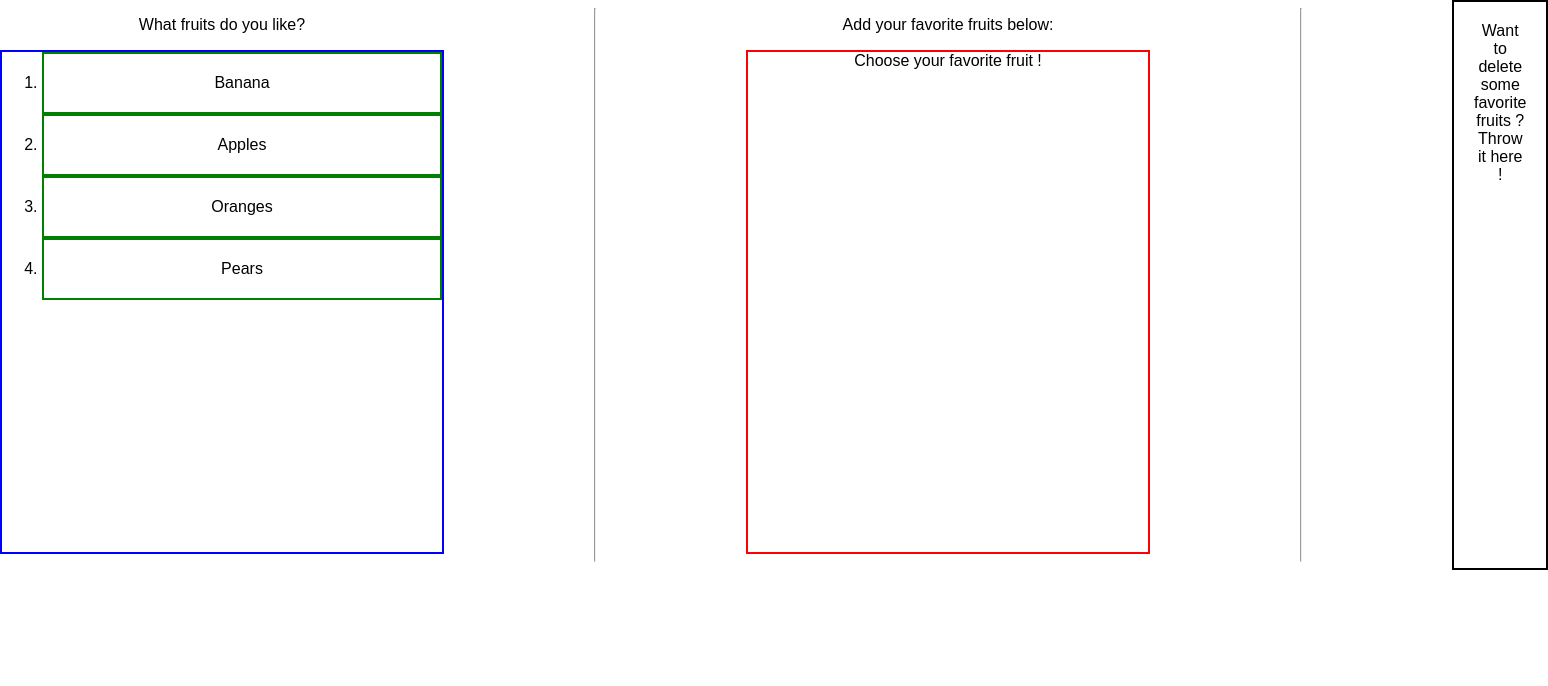
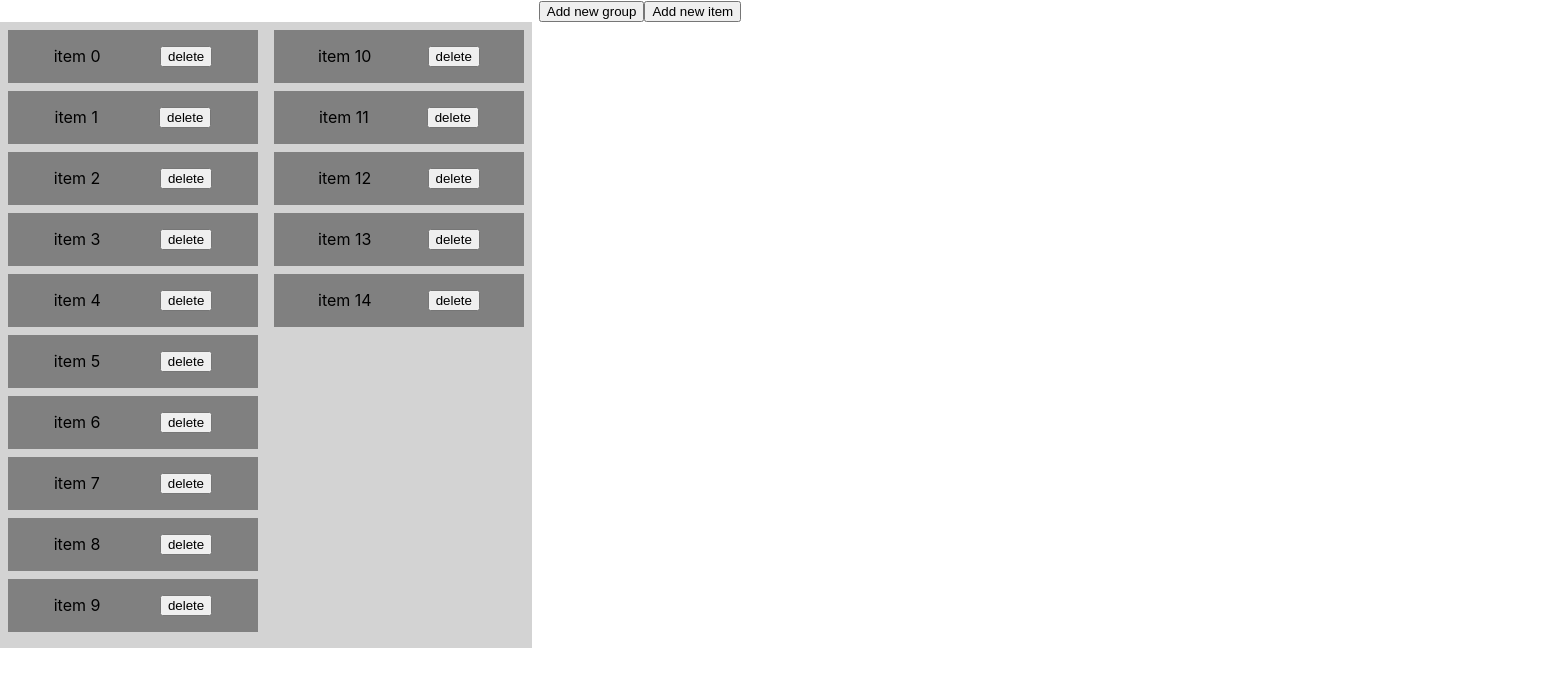
Before and after one commit to selcuk-yilmaz/DragAndDrop, a React (Create React App) app: page / in a window 1280 px wide. Shown: the top 686 px of the page, 1548 px wide, since content can reach past the window. Built offline with nearby package versions, Linux system fonts and the light colour scheme.

Commit message:
react-beautiful-dnd

```diff
--- a/package.json
+++ b/package.json
@@ -7,6 +7,7 @@
     "@testing-library/react": "^13.4.0",
     "@testing-library/user-event": "^13.5.0",
     "react": "^18.2.0",
+    "react-beautiful-dnd": "^13.1.1",
     "react-dom": "^18.2.0",
     "react-scripts": "5.0.1",
     "web-vitals": "^2.1.4"
--- a/src/App.js
+++ b/src/App.js
@@ -1,10 +1,13 @@
 // import logo from './logo.svg';
 import './App.css';
-import  DragAndDrop from "./components/DragDrop"
+import QuoteApp from './components/QuoteApp';
+// import  DragAndDrop from "./components/DragDrop"
+
 function App() {
   return (
     <div className="App">
-<DragAndDrop />
+{/* <DragAndDrop /> */}
+<QuoteApp/>
     </div>
   );
 }
--- /dev/null
+++ b/src/components/QuoteApp.js
@@ -0,0 +1,174 @@
+import React, { useState } from "react";
+import { DragDropContext, Droppable, Draggable } from "react-beautiful-dnd";
+
+// fake data generator
+const getItems = (count, offset = 0) =>
+  Array.from({ length: count }, (v, k) => k).map((k) => ({
+    id: `item-${k + offset}-${new Date().getTime()}`,
+    content: `item ${k + offset}`,
+  }));
+
+const reorder = (list, startIndex, endIndex) => {
+  const result = Array.from(list);
+  const [removed] = result.splice(startIndex, 1);
+  result.splice(endIndex, 0, removed);
+
+  return result;
+};
+
+/**
+ * Moves an item from one list to another list.
+ */
+const move = (
+  source,
+  destination,
+  droppableSource,
+  droppableDestination
+) => {
+  const sourceClone = Array.from(source);
+  const destClone = Array.from(destination);
+  const [removed] = sourceClone.splice(droppableSource.index, 1);
+
+  destClone.splice(droppableDestination.index, 0, removed);
+
+  const result = {};
+  result[droppableSource.droppableId] = sourceClone;
+  result[droppableDestination.droppableId] = destClone;
+
+  return result;
+};
+
+const grid = 8;
+
+const getItemStyle = (isDragging, draggableStyle) => ({
+  // some basic styles to make the items look a bit nicer
+  userSelect: "none",
+  padding: grid * 2,
+  margin: `0 0 ${grid}px 0`,
+
+  // change background colour if dragging
+  background: isDragging ? "lightgreen" : "grey",
+
+  // styles we need to apply on draggables
+  ...draggableStyle,
+});
+
+const getListStyle = (isDraggingOver) => ({
+  background: isDraggingOver ? "lightblue" : "lightgrey",
+  padding: grid,
+  width: 250,
+});
+
+function QuoteApp() {
+  const [state, setState] = useState([getItems(10), getItems(5, 10)]);
+
+  function onDragEnd(result) {
+    const { source, destination } = result;
+
+    // dropped outside the list
+    if (!destination) {
+      return;
+    }
+
+    const sInd = +source.droppableId;
+    const dInd = +destination.droppableId;
+
+    if (sInd === dInd) {
+      const items = reorder(state[sInd], source.index, destination.index);
+      const newState = [...state];
+      newState[sInd] = items;
+      setState(newState);
+    } else {
+      const result = move(
+        state[sInd],
+        state[dInd],
+        source,
+        destination
+      );
+      const newState = [...state];
+      newState[sInd] = result[sInd];
+      newState[dInd] = result[dInd];
+
+      setState(newState.filter((group) => group.length));
+    }
+  }
+  return (
+    <div>
+      <button
+        type="button"
+        onClick={() => {
+          setState([...state, []]);
+        }}
+      >
+        Add new group
+      </button>
+      <button
+        type="button"
+        onClick={() => {
+          setState([...state, getItems(1)]);
+        }}
+      >
+        Add new item
+      </button>
+      <div style={{ display: "flex" }}>
+        <DragDropContext onDragEnd={onDragEnd}>
+          {state.map((el, ind) => (
+            <Droppable key={ind} droppableId={`${ind}`}>
+              {(provided, snapshot) => (
+                <div
+                  ref={provided.innerRef}
+                  style={getListStyle(snapshot.isDraggingOver)}
+                  {...provided.droppableProps}
+                >
+                  {el.map((item, index) => (
+                    <Draggable
+                      key={item.id}
+                      draggableId={item.id}
+                      index={index}
+                    >
+                      {(provided, snapshot) => (
+                        <div
+                          ref={provided.innerRef}
+                          {...provided.draggableProps}
+                          {...provided.dragHandleProps}
+                          style={getItemStyle(
+                            snapshot.isDragging,
+                            provided.draggableProps.style
+                          )}
+                        >
+                          <div
+                            style={{
+                              display: "flex",
+                              justifyContent: "space-around"
+                            }}
+                          >
+                            {item.content}
+                            <button
+                              type="button"
+                              onClick={() => {
+                                const newState = [...state];
+                                newState[ind].splice(index, 1);
+                                setState(
+                                  newState.filter(group => group.length)
+                                );
+                              }}
+                            >
+                              delete
+                            </button>
+                          </div>
+                        </div>
+                      )}
+                    </Draggable>
+                  ))}
+                  {provided.placeholder}
+                </div>
+              )}
+            </Droppable>
+          ))}
+        </DragDropContext>
+      </div>
+    </div>
+  );
+}
+
+export default QuoteApp;
```
Also changed, not shown: 1 other file (tests, documents, lock files or other folders).
